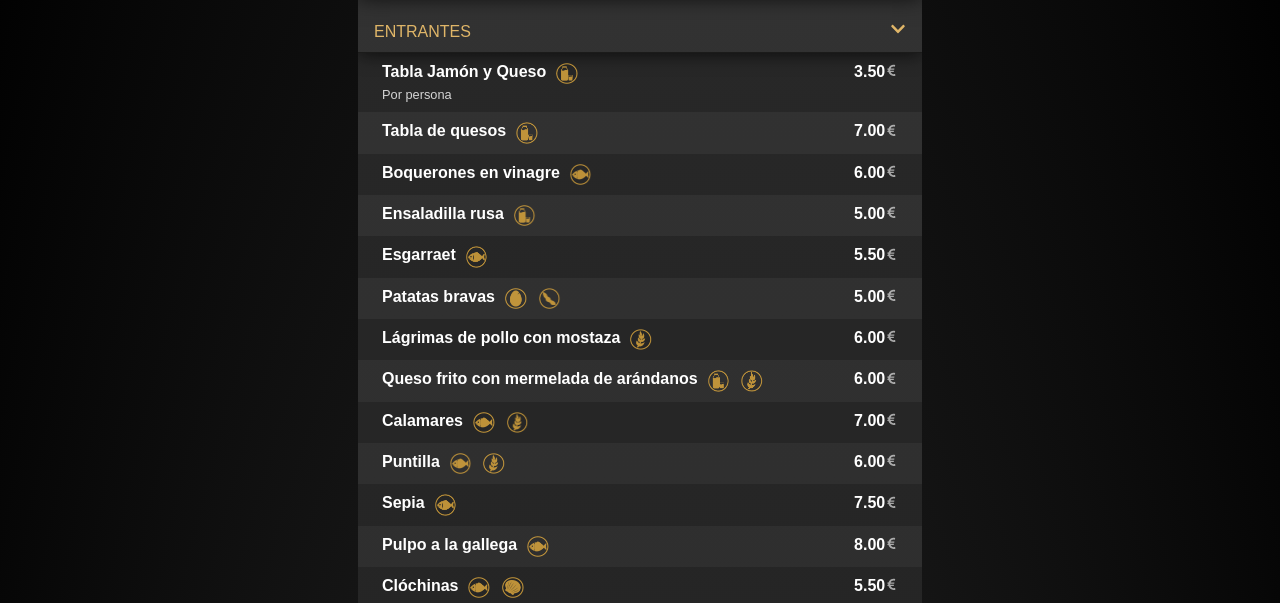
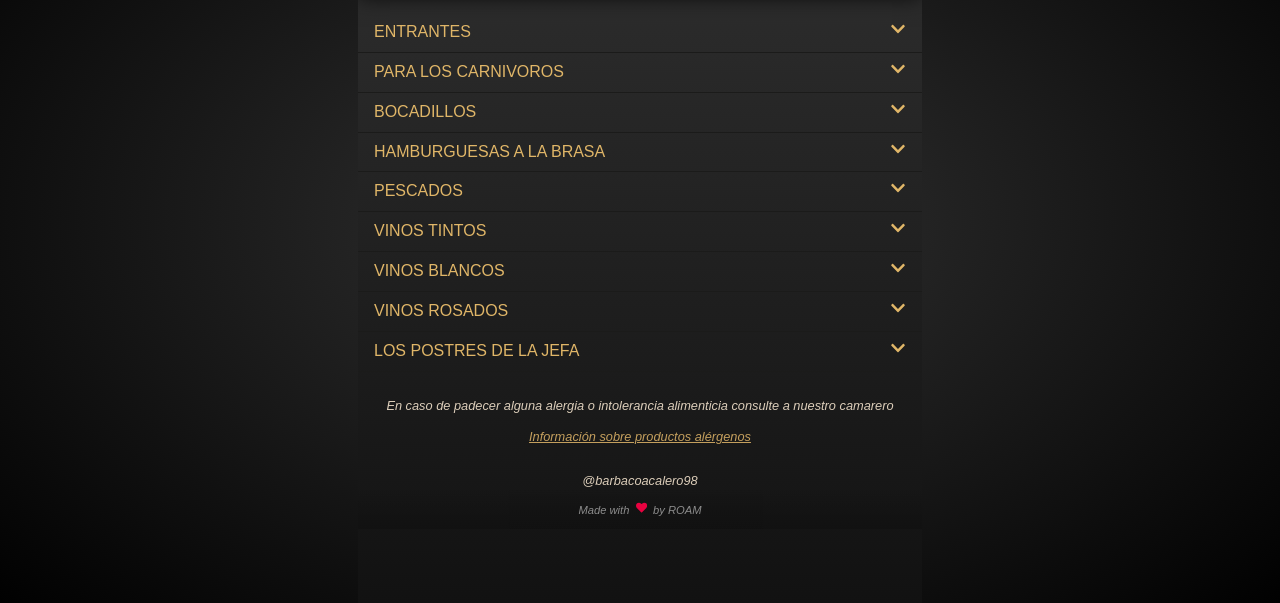
Before and after one commit to jcrodriguezam/menuCalero, a Gatsby site: page / in a window 1280 px wide. Shown: the part 183-786 px from the top of the page. Built offline with nearby package versions, Linux system fonts and the light colour scheme; Gatsby itself is replaced by a stand-in of ours.

Commit message:
Add slide up slide down animation

```diff
--- a/src/components/Accordion.js
+++ b/src/components/Accordion.js
@@ -35,6 +35,7 @@ const ABody = styled.div`
     margin: 0;
     overflow: hidden;
     transition: all .6s cubic-bezier(0.4, 0, 0.2, 1);
+    max-height: ${props => props.show ? '100vh' : 0};
 `;
 
 
```
